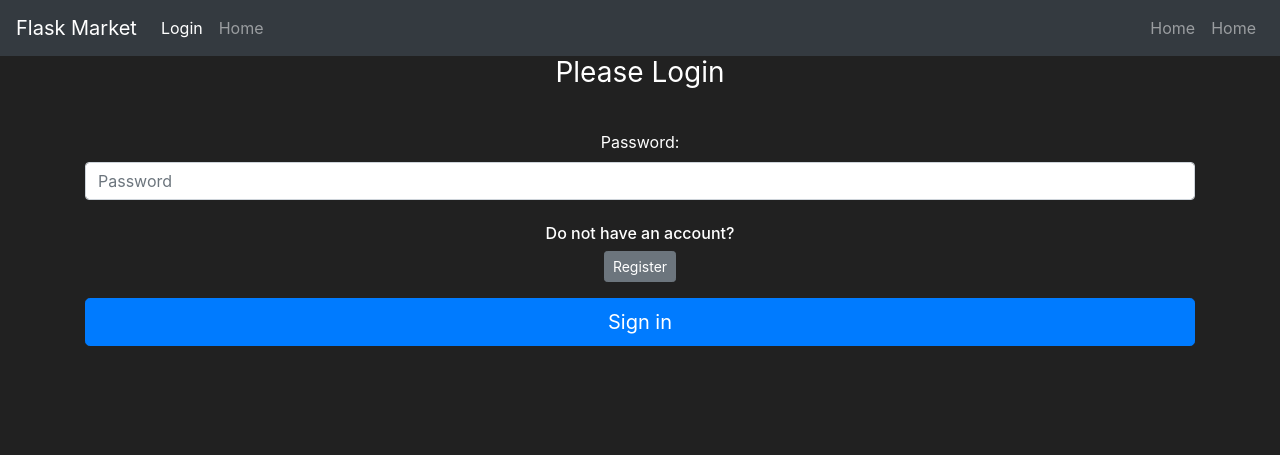
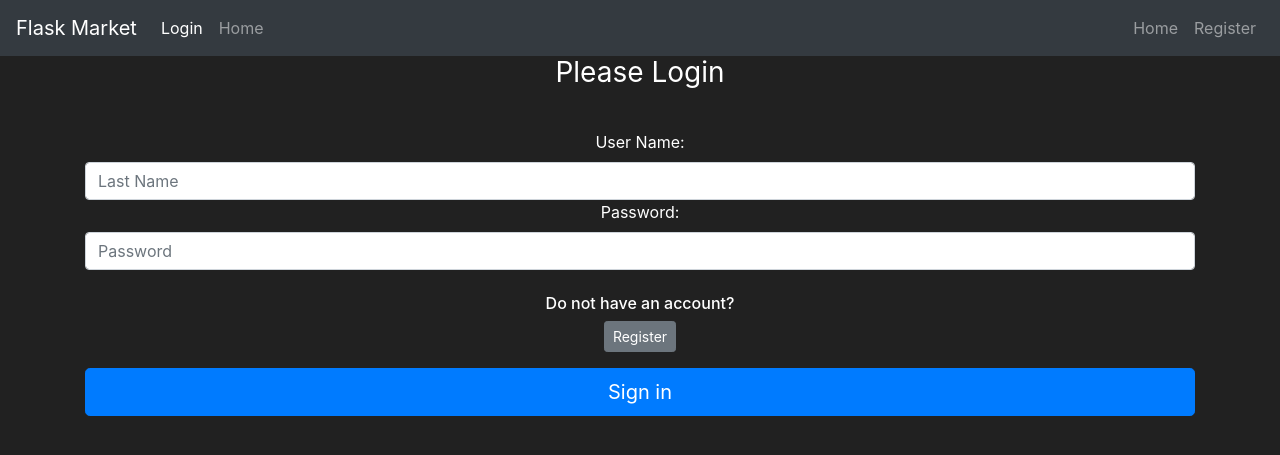
Before and after one commit to jnoori31/QA-Final-Recipe, a Flask app: template application/templates/login.html in a window 1280 px wide. Shown: the top 455 px of the page. Run offline with Flask 2, Linux system fonts and the light colour scheme; the template is opened without the code that fills it: values that come from a table or form of the project are taken from there, others are empty; some libraries are stand-ins or nearby versions.

Commit message:
username model update eaiser for signup & login

```diff
--- a/application/models.py
+++ b/application/models.py
@@ -4,6 +4,7 @@
 class User(db.Model):
     # Define columns for user data
     id = db.Column(db.Integer, primary_key = True, autoincrement = True) # Primary key
+    username = db.Column(db.String(length=30), nullable=False, unique=True) #Username for login/register
     email = db.Column(db.String(75), nullable = False, unique = True) # Email
     password_hash = db.Column(db.String(100), nullable = False) # Password
     first_name = db.Column(db.String(50), nullable = False) # User Forename
--- a/application/templates/base.html
+++ b/application/templates/base.html
@@ -32,7 +32,7 @@
                 <a class="nav-link" href="{{ url_for('home_page') }}">Home <span class="sr-only">(current)</span></a>
             </li>
             <li class="nav-item">
-                <a class="nav-link" href="{{ url_for('home_page') }}">Home <span class="sr-only">(current)</span></a>
+                <a class="nav-link" href="{{ url_for('register_page') }}">Register <span class="sr-only">(current)</span></a>
             </li>
         </ul>
       </div>
--- a/application/templates/login.html
+++ b/application/templates/login.html
@@ -12,11 +12,9 @@
                 Please Login
             </h1>
             <br>
-            {{ form.first_name.label() }}
-            {{ form.first_name(class="form-control", placeholder="First Name") }}
 
-            {{ form.last_name.label() }}
-            {{ form.last_name(class="form-control", placeholder="Last Name") }}
+            {{ form.username.label() }}
+            {{ form.username(class="form-control", placeholder="Last Name") }}
 
             {{ form.password.label() }}
             {{ form.password(class="form-control", placeholder="Password") }}
--- a/application/templates/register.html
+++ b/application/templates/register.html
@@ -12,11 +12,9 @@
                 Please Create your Account
             </h1>
             <br>
-            {{ form.first_name.label() }}
-            {{ form.first_name(class="form-control", placeholder="First Name") }}
 
-            {{ form.last_name.label() }}
-            {{ form.last_name(class="form-control", placeholder="Last Name") }}
+            {{ form.username.label() }}
+            {{ form.username(class="form-control", placeholder="Last Name") }}
 
             {{ form.email.label() }}
             {{ form.email(class="form-control", placeholder="Email Address") }}
```
